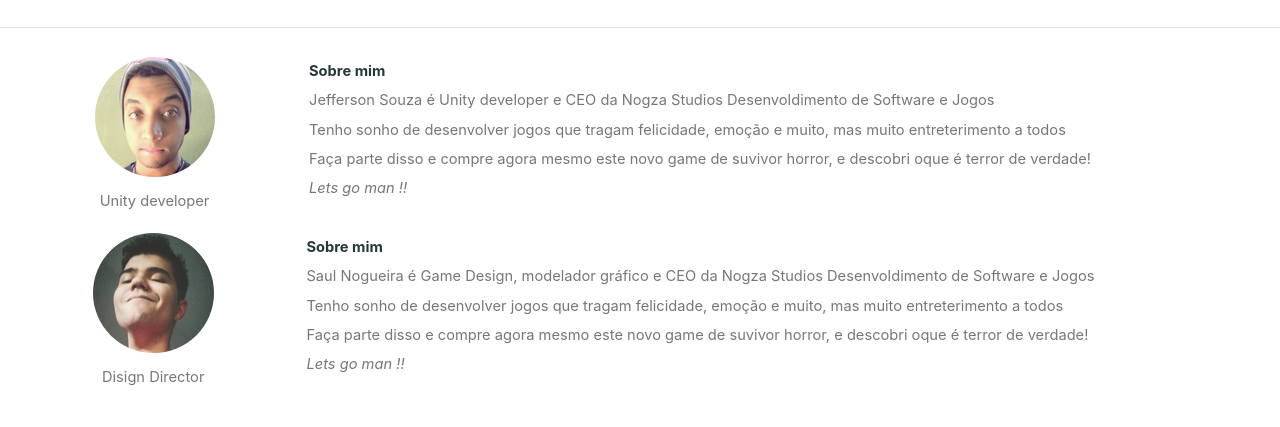
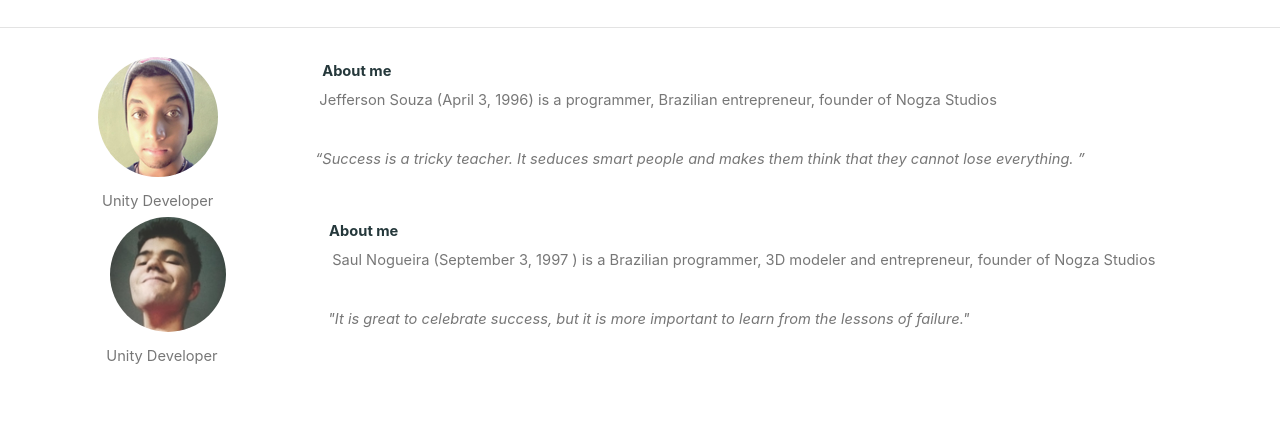
Before and after one commit to saul-nogueira/Projects, a plain HTML site: page Nogza Studios Web Site/about.html in a window 1280 px wide. Shown: the part 361-788 px from the top of the page. Drawn offline with Linux system fonts and the light colour scheme.

Commit message:
Update Site
Update about.html

Atualizado textos

```diff
--- a/Nogza Studios Web Site/about.html
+++ b/Nogza Studios Web Site/about.html
@@ -43,20 +43,16 @@
 				<a name="sobre"></a>
             <hr>
 			<div id= "principal">
-                <div class="foto"><figure><img id = "jefferson" src ="images/Jefferson.jpg_Easy-Resize.com.jpg" alt="Analista"></figure><figcaption>Unity developer</figcaption></div>
-                <div class ="texto"><strong>Sobre mim </strong><br><p>Jefferson Souza é Unity developer e CEO da Nogza Studios Desenvoldimento de Software e Jogos<br>
-                    Tenho sonho de desenvolver jogos que tragam felicidade, emoção e muito, mas muito entreterimento a todos<br>
-                    Faça parte disso e compre agora mesmo este novo game de suvivor horror, e descobri oque é terror de verdade!<br>
-					<em>Lets go man !! </em>
+                <div class="foto"><figure><img id = "jefferson" src ="images/Jefferson.jpg_Easy-Resize.com.jpg" alt="Analista"></figure><figcaption>Unity Developer</figcaption></div>
+                <div class ="texto"><strong>&nbsp;&nbsp;About me</strong><br><p>&nbsp;Jefferson Souza (April 3, 1996) is a programmer, Brazilian entrepreneur, founder of Nogza Studios <br><br>
+					<em> “Success is a tricky teacher. It seduces smart people and makes them think that they cannot lose everything. ”</em>
 					<br>
 				</p></div>
 			</div>
 			<div id= "principal">
-                <div class="foto"><figure><img id = "saul" src ="images/saul_Easy-Resize.com.jpg" alt="Analista"></figure><figcaption>Disign Director</figcaption></div>
-                <div class ="texto"><strong>Sobre mim </strong><br><p>Saul Nogueira é Game Design, modelador gráfico e CEO da Nogza Studios Desenvoldimento de Software e Jogos<br>
-                    Tenho sonho de desenvolver jogos que tragam felicidade, emoção e muito, mas muito entreterimento a todos<br>
-                    Faça parte disso e compre agora mesmo este novo game de suvivor horror, e descobri oque é terror de verdade!<br>
-					<em>Lets go man !! </em>
+                <div class="foto"><figure>&nbsp;&nbsp;&nbsp;&nbsp;&nbsp;&nbsp;&nbsp;&nbsp;&nbsp;&nbsp;&nbsp;<img id = "saul" src ="images/saul_Easy-Resize.com.jpg" alt="Analista"></figure><figcaption>&nbsp;&nbsp;&nbsp;&nbsp;&nbsp;&nbsp;&nbsp;&nbsp;Unity Developer</figcaption></div>
+                <div class ="texto"><strong>&nbsp;&nbsp;&nbsp;&nbsp;&nbsp;&nbsp;&nbsp;&nbsp;&nbsp;&nbsp;&nbsp;About me</strong><br><p>&nbsp;&nbsp;&nbsp;&nbsp;&nbsp;&nbsp;&nbsp;&nbsp;&nbsp;&nbsp;Saul Nogueira (September 3, 1997 ) is a Brazilian programmer, 3D modeler and entrepreneur, founder of Nogza Studios <br><br>
+					<em>&nbsp;&nbsp;&nbsp;&nbsp;&nbsp;&nbsp;&nbsp;&nbsp;&nbsp;"It is great to celebrate success, but it is more important to learn from the lessons of failure."</em>
 					<br>
                 </p></div>
 			</div>
```
Also changed, not shown: Nogza Studios Web Site/contact.html (+1 -1 lines).
